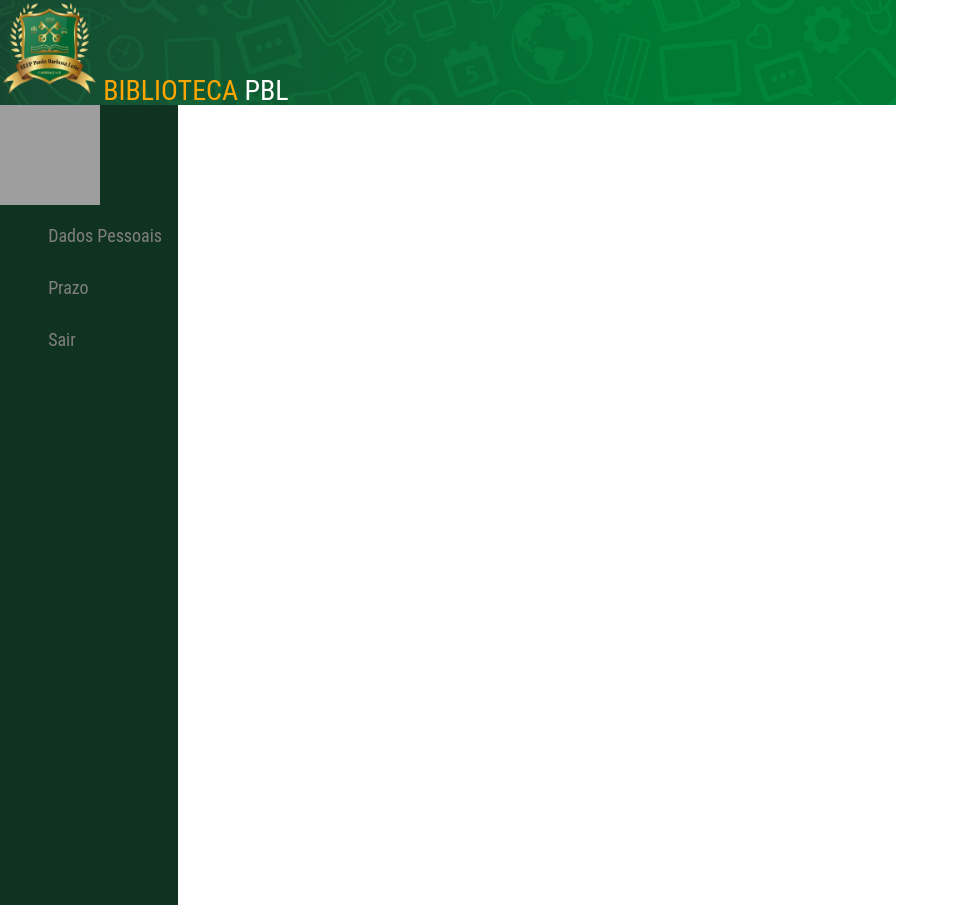
After one commit to aureliointhernet2010/pw_tecinfoemergy, a PHP site: page /pages/areaAdm.php in a window 1280 px wide. The commit adds this page. Shown: the whole page, without its empty margins (0-959 px from the left). Run offline with PHP 8.4, Linux system fonts and the light colour scheme; some web fonts are replaced; grey boxes are pictures that could not be loaded.

Commit message:
Add files via upload

```diff
--- a/pages/admin.php
+++ b/pages/admin.php
@@ -17,7 +17,7 @@
     <div class="item-login">
       <img src="../img/livro.png" alt="imagem aqui" width="400px">
       <div class="botoes">
-        <a href="pages/login.php" style="background:grey;">LOGIN</a>
+        <a href="loginadm.php" style="background:grey;">LOGIN</a>
       </div>
     </div>
   </div>
--- /dev/null
+++ b/pages/areaAdm.php
@@ -0,0 +1,65 @@
+<!DOCTYPE html>
+<html lang="pt-br">
+
+<head>
+    <title>Bibloteca PBL</title>
+    <meta charset="UTF-8">
+    <link rel="stylesheet" href="../css/aluno.css" type="text/css">
+
+    <link rel="stylesheet" href="../fontawesome/css/all.min.css" type="text/css">
+</head>
+
+<body class="everyone">
+    <!--cabeçalho-->
+    <div class="cabecario">
+        <div class="logo">
+
+            <img src="../img/pbl.png" alt="" width="100px">
+
+        <a style="color: orange; ">BIBLIOTECA </a>
+
+            <a style="color: WHITE; text-decoration:none;  ">PBL</a>
+        </b></div>
+
+        </div>
+
+    </div>
+
+
+    <!--menu-->
+
+
+
+    <div class="template-root">
+
+        <aside class="menu-open">
+
+            <div class="aside-menu">
+
+            </div>
+
+
+            <div class="aside-menu-content">
+            <img src="https://cdn.pixabay.com/photo/2014/06/27/16/47/person-378368_960_720.png" width="100px" height="100px">
+                <nav class="menu-nav">
+
+                    <a class="menu-item" href="pages/dadospessoais.php">
+                        <i class="fa-solid fa-user-large"></i>
+                        Dados Pessoais
+                    </a>
+                    <a class="menu-item" href="pages/prazo.php">
+                        <i class="fa-solid fa-clock"></i>
+                        Prazo
+                    </a>
+
+                    <a class="menu-item" href="#">
+                        <i class="fa-solid fa-door-open"></i>
+                        Sair
+                    </a>
+                </nav>
+            </div>
+            <!--fim do menu-->
+
+</body>
+
+</html>
```
